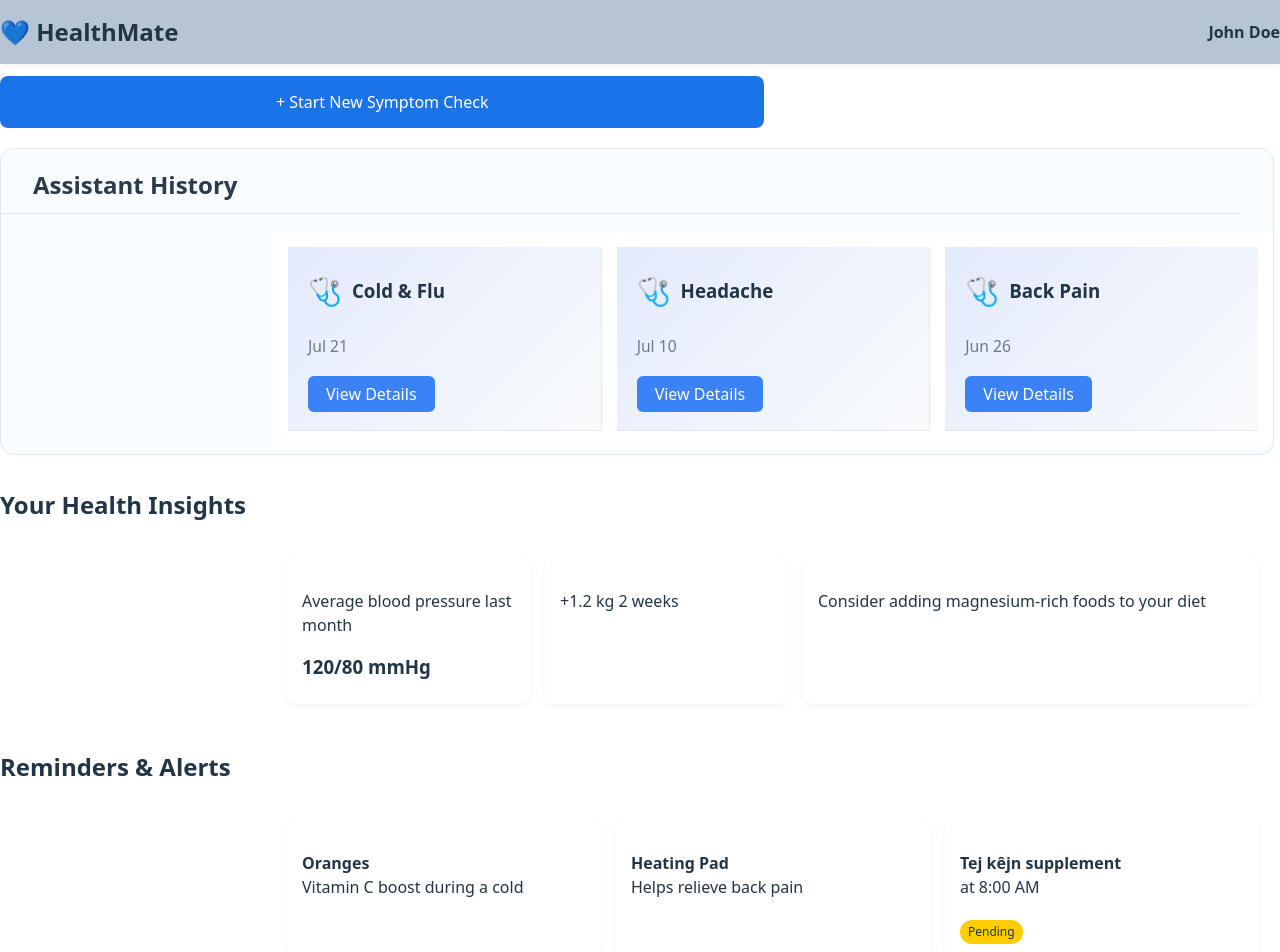
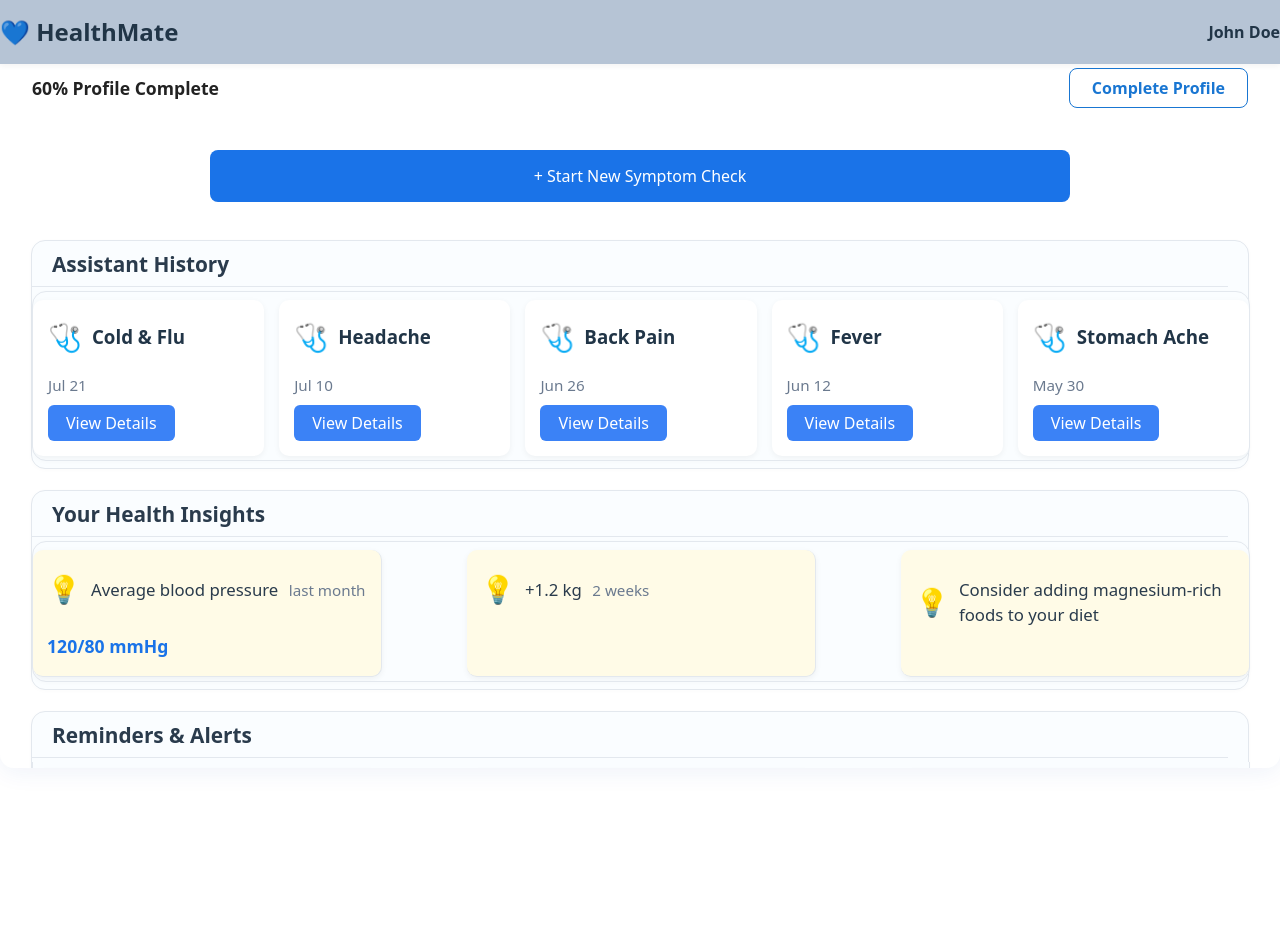
Before and after one commit to ronnieHentry/healthmate-ai-diagnostic, a React (Vite) app in the folder healthmate-ui/: page / in a window 1280 px wide. Shown: the top 952 px of the page. After the commit the page ends 800 px from the top, so only its background shows below. Built offline with nearby package versions, Linux system fonts and the light colour scheme.

Commit message:
Style fixes

```diff
--- a/healthmate-ui/src/components/SymptomHistory.css
+++ b/healthmate-ui/src/components/AssistantHistory.css
@@ -1,35 +1,76 @@
 .history-section {
-  margin-bottom: 32px;
+  margin-bottom: 3px;
+  width: 100%;
   border: 1px solid #e3e8ee;
   border-radius: 14px;
   background: #fafdff;
   box-shadow: 0 1px 4px rgba(0,0,0,0.02);
-  padding: 18px 0 8px 0;
+  padding: 8px 0 4px 0;
 }
 .history-title {
-  font-size: 1.5rem;
-  margin-bottom: 18px;
+  font-size: 1.3rem;
+  margin-bottom: 4px;
   color: #2a3b4c;
   font-weight: 600;
-  padding-left: 32px;
+  padding-left: 20px;
   border-bottom: 1px solid #e3e8ee;
-  padding-bottom: 10px;
+  padding-bottom: 6px;
   margin-top: 0;
-  margin-right: 32px;
+  margin-right: 20px;
   margin-left: 0;
 }
 .cards-row {
   display: flex;
-  flex-wrap: wrap;
-  gap: 0;
+  flex-direction: row;
+  justify-content: space-between;
+  width: 100vw;
+  gap: 1.1rem;
   border-radius: 0 0 12px 12px;
-  overflow: hidden;
+  overflow-x: auto;
+  overflow-y: hidden;
   box-shadow: none;
   border-top: none;
+  scroll-behavior: smooth;
+  -webkit-overflow-scrolling: touch;
+}
+
+.scrollable-row::-webkit-scrollbar {
+  height: 8px;
+}
+.scrollable-row::-webkit-scrollbar-thumb {
+  background: #e0e0e0;
+  border-radius: 4px;
+}
+.scrollable-row::-webkit-scrollbar-track {
+  background: #fff;
+}
+
+.scroll-btns {
+  display: flex;
+  justify-content: flex-end;
+  gap: 0.5rem;
+  margin-bottom: 0.2rem;
+  margin-right: 1.2rem;
+}
+.scroll-btn {
+  background: #f5f5f5;
+  border: none;
+  border-radius: 50%;
+  width: 32px;
+  height: 32px;
+  font-size: 1.2rem;
+  cursor: pointer;
+  box-shadow: 0 1px 4px rgba(0,0,0,0.07);
+  transition: background 0.18s;
+  color: #2a3b4c;
+}
+.scroll-btn:hover {
+  background: #e0e0e0;
+}
 }
 .card.card-history {
   background: linear-gradient(135deg, #e3eafc 0%, #f9fbfc 100%);
-  padding: 22px 20px 18px 20px;
+  padding: 10px 14px 8px 14px;
   border-radius: 0;
   box-shadow: none;
   flex: 1 1 240px;
@@ -59,8 +100,8 @@
 }
 .card-date {
   color: #6b7a8f;
-  font-size: 0.98rem;
-  margin-bottom: 18px;
+  font-size: 0.95rem;
+  margin-bottom: 8px;
 }
 .view-details-btn {
   background: #3b82f6;
--- /dev/null
+++ b/healthmate-ui/src/components/AssistantHistory.jsx
@@ -0,0 +1,45 @@
+import "./AssistantHistory.css";
+
+const historyData = [
+  { date: "Jul 21", title: "Cold & Flu" },
+  { date: "Jul 10", title: "Headache" },
+  { date: "Jun 26", title: "Back Pain" },
+  { date: "Jun 12", title: "Fever" },
+  { date: "May 30", title: "Stomach Ache" },
+];
+
+import React, { useRef } from "react";
+
+const AssistantHistory = ({ onViewDetails }) => {
+  const rowRef = useRef(null);
+  const scroll = (dir) => {
+    if (rowRef.current) {
+      rowRef.current.scrollBy({ left: dir * 320, behavior: "smooth" });
+    }
+  };
+  return (
+    <section className="history-section">
+      <h2 className="history-title">Assistant History</h2>
+      <div className="cards-row" ref={rowRef}>
+        {historyData.map(({ date, title }) => (
+          <div className="card card-history" key={title}>
+            <div className="card-header">
+              <span className="card-icon" role="img" aria-label="history">
+                🩺
+              </span>
+              <h3>{title}</h3>
+            </div>
+            <p className="card-date">{date}</p>
+            <button
+              className="view-details-btn"
+              onClick={() => onViewDetails(`Details about ${title}`)}
+            >
+              View Details
+            </button>
+          </div>
+        ))}
+      </div>
+    </section>
+  );
+};
+export default AssistantHistory;
--- a/healthmate-ui/src/components/HealthInsights.css
+++ b/healthmate-ui/src/components/HealthInsights.css
@@ -1,8 +1,106 @@
+.insights-section {
+  margin-bottom: 3px;
+  width: 100%;
+  border: 1px solid #e3e8ee;
+  border-radius: 14px;
+  background: #fafdff;
+  box-shadow: 0 1px 4px rgba(0,0,0,0.02);
+  padding: 8px 0 4px 0;
+}
+
+.insights-title {
+  font-size: 1.3rem;
+  margin-bottom: 4px;
+  color: #2a3b4c;
+  font-weight: 600;
+  padding-left: 20px;
+  border-bottom: 1px solid #e3e8ee;
+  padding-bottom: 6px;
+  margin-top: 0;
+  margin-right: 20px;
+  margin-left: 0;
+}
+
+.insights-row {
+  display: flex;
+  flex-direction: row;
+  gap: 1.1rem;
+  border-radius: 0 0 12px 12px;
+  overflow-x: auto;
+  overflow-y: hidden;
+  box-shadow: none;
+  border-top: none;
+  scroll-behavior: smooth;
+  -webkit-overflow-scrolling: touch;
+}
+
+.card.card-insight {
+  background: #fffbe7;
+  padding: 10px 14px 8px 14px;
+  border-radius: 10px;
+  box-shadow: 0 2px 6px rgba(0,0,0,0.05);
+  flex: 1 1 240px;
+  min-width: 240px;
+  max-width: 320px;
+  display: flex;
+  flex-direction: column;
+  align-items: flex-start;
+  transition: box-shadow 0.2s;
+  border-right: 1px solid #e3e8ee;
+  border-bottom: 1px solid #e3e8ee;
+}
+.card.card-insight:last-child {
+  border-right: none;
+}
+.card.card-insight:hover {
+  box-shadow: 0 8px 24px rgba(0,0,0,0.13);
+}
+.card-header-insight {
+  display: flex;
+  align-items: center;
+  gap: 10px;
+  margin-bottom: 6px;
+}
+.card-icon-insight {
+  font-size: 1.7rem;
+}
+.insight-content {
+  font-size: 1.05rem;
+  color: #2a3b4c;
+}
+.insight-sub {
+  color: #6b7a8f;
+  font-size: 0.95rem;
+  margin-left: 6px;
+}
+.insight-value {
+  color: #1a73e8;
+  font-size: 1.1rem;
+  margin-top: 4px;
+}
 .cards-row {
-  display: flex;
-  flex-wrap: wrap;
-  gap: 15px;
+  margin-bottom: 3px;
+  width: 100%;
+  border: 1px solid #e3e8ee;
+  border-radius: 14px;
+  background: #fafdff;
+  box-shadow: 0 1px 4px rgba(0,0,0,0.02);
+  padding: 8px 0 4px 0;
 }
+
+.insights-title {
+  font-size: 1.3rem;
+  margin-bottom: 4px;
+  color: #2a3b4c;
+  font-weight: 600;
+  padding-left: 20px;
+  border-bottom: 1px solid #e3e8ee;
+  padding-bottom: 6px;
+  margin-top: 0;
+  margin-right: 20px;
+  margin-left: 0;
+}
+
 .card {
   background: white;
   padding: 15px;
--- a/healthmate-ui/src/components/HealthInsights.jsx
+++ b/healthmate-ui/src/components/HealthInsights.jsx
@@ -7,13 +7,16 @@ const insightsData = [
 ];
 
 const HealthInsights = () => (
-  <section className="insights-section">
-    <h2>Your Health Insights</h2>
-    <div className="cards-row">
+  <section className="history-section insights-section">
+    <h2 className="history-title insights-title">Your Health Insights</h2>
+    <div className="cards-row insights-row">
       {insightsData.map(({ content, sub, value, wide }, i) => (
-        <div className={`card${wide ? ' wide' : ''}`} key={i}>
-          <p>{content} {sub && <span>{sub}</span>}</p>
-          {value && <h3>{value}</h3>}
+        <div className={`card card-insight${wide ? ' wide' : ''}`} key={i}>
+          <div className="card-header-insight">
+            <span className="card-icon-insight" role="img" aria-label="insight">💡</span>
+            <p className="insight-content">{content} {sub && <span className="insight-sub">{sub}</span>}</p>
+          </div>
+          {value && <h3 className="insight-value">{value}</h3>}
         </div>
       ))}
     </div>
--- a/healthmate-ui/src/components/ProfileCompletion.css
+++ b/healthmate-ui/src/components/ProfileCompletion.css
@@ -2,12 +2,26 @@
   display: flex;
   justify-content: space-between;
   align-items: center;
-  margin-top: 20px;
+  margin: 4px;
+  font-size: 1.1rem;
+  font-weight: 600;
+  color: #222;
+  width: 100%;
 }
 .complete-profile-btn {
-  background-color: white;
-  border: 1px solid #ccc;
-  padding: 6px 12px;
-  border-radius: 6px;
+  background: #fff;
+  border: 1.5px solid #1976d2;
+  color: #1976d2;
+  padding: 8px 22px;
+  border-radius: 8px;
+  font-weight: 600;
+  font-size: 1rem;
   cursor: pointer;
+  transition: background 0.18s, color 0.18s, border 0.18s;
+  margin-left: 18px;
 }
+.complete-profile-btn:hover {
+  background: #e3eafc;
+  color: #1250a3;
+  border-color: #1250a3;
+}
--- a/healthmate-ui/src/components/Reminders.css
+++ b/healthmate-ui/src/components/Reminders.css
@@ -1,3 +1,74 @@
+.reminders-section {
+  margin-bottom: 3px;
+  width: 100%;
+  border: 1px solid #e3e8ee;
+  border-radius: 14px;
+  background: #fafdff;
+  box-shadow: 0 1px 4px rgba(0,0,0,0.02);
+  padding: 8px 0 4px 0;
+}
+
+.reminders-title {
+  font-size: 1.3rem;
+  margin-bottom: 4px;
+  color: #2a3b4c;
+  font-weight: 600;
+  padding-left: 20px;
+  border-bottom: 1px solid #e3e8ee;
+  padding-bottom: 6px;
+  margin-top: 0;
+  margin-right: 20px;
+  margin-left: 0;
+}
+
+.reminders-row {
+  display: flex;
+  flex-direction: row;
+  gap: 1.1rem;
+  border-radius: 0 0 12px 12px;
+  overflow-x: auto;
+  overflow-y: hidden;
+  box-shadow: none;
+  border-top: none;
+  scroll-behavior: smooth;
+  -webkit-overflow-scrolling: touch;
+}
+
+.card.card-reminder {
+  background: #e7f7ff;
+  padding: 10px 14px 8px 14px;
+  border-radius: 10px;
+  box-shadow: 0 2px 6px rgba(0,0,0,0.05);
+  flex: 1 1 240px;
+  min-width: 240px;
+  max-width: 320px;
+  display: flex;
+  flex-direction: column;
+  align-items: flex-start;
+  transition: box-shadow 0.2s;
+  border-right: 1px solid #e3e8ee;
+  border-bottom: 1px solid #e3e8ee;
+}
+.card.card-reminder:last-child {
+  border-right: none;
+}
+.card.card-reminder:hover {
+  box-shadow: 0 8px 24px rgba(0,0,0,0.13);
+}
+.card-header-reminder {
+  display: flex;
+  align-items: center;
+  gap: 10px;
+  margin-bottom: 6px;
+}
+.card-icon-reminder {
+  font-size: 1.7rem;
+}
+.reminder-note {
+  font-size: 1.05rem;
+  color: #2a3b4c;
+  margin-bottom: 4px;
+}
 .cards-row {
   display: flex;
   flex-wrap: wrap;
--- a/healthmate-ui/src/components/Reminders.jsx
+++ b/healthmate-ui/src/components/Reminders.jsx
@@ -7,12 +7,16 @@ const remindersData = [
 ];
 
 const Reminders = () => (
-  <section className="reminders-section">
-    <h2>Reminders & Alerts</h2>
-    <div className="cards-row">
+  <section className="history-section reminders-section">
+    <h2 className="history-title reminders-title">Reminders & Alerts</h2>
+    <div className="cards-row reminders-row">
       {remindersData.map(({ title, note, status }, i) => (
-        <div className="card" key={i}>
-          <p><strong>{title}</strong><br />{note}</p>
+        <div className="card card-reminder" key={i}>
+          <div className="card-header-reminder">
+            <span className="card-icon-reminder" role="img" aria-label="reminder">⏰</span>
+            <strong>{title}</strong>
+          </div>
+          <p className="reminder-note">{note}</p>
           {status && <span className="pending">{status}</span>}
         </div>
       ))}
--- a/healthmate-ui/src/components/SymptomHistory.jsx
+++ /dev/null
@@ -1,28 +0,0 @@
-import './SymptomHistory.css';
-
-const historyData = [
-  { date: 'Jul 21', title: 'Cold & Flu' },
-  { date: 'Jul 10', title: 'Headache' },
-  { date: 'Jun 26', title: 'Back Pain' },
-];
-
-const SymptomHistory = ({ onViewDetails }) => (
-  <section className="history-section">
-    <h2 className="history-title">Assistant History</h2>
-    <div className="cards-row">
-      {historyData.map(({ date, title }) => (
-        <div className="card card-history" key={title}>
-          <div className="card-header">
-            <span className="card-icon" role="img" aria-label="history">🩺</span>
-            <h3>{title}</h3>
-          </div>
-          <p className="card-date">{date}</p>
-          <button className="view-details-btn" onClick={() => onViewDetails(`Details about ${title}`)}>
-            View Details
-          </button>
-        </div>
-      ))}
-    </div>
-  </section>
-);
-export default SymptomHistory;
--- a/healthmate-ui/src/pages/Dashboard.css
+++ b/healthmate-ui/src/pages/Dashboard.css
@@ -1,8 +1,28 @@
+/* Center dashboard content and constrain width */
+.dashboard-wrapper {
+  width: 100vw;
+  max-height: calc(100vh - 64px);
+  margin: 0 auto;
+  background: #fff;
+  border-radius: 14px;
+  box-shadow: 0 4px 24px rgba(30, 64, 175, 0.07);
+  padding: 32px 32px 24px 32px;
+  display: flex;
+  flex-direction: column;
+  align-items: center;
+  gap: 18px;
+  overflow-y: auto;
+  box-sizing: border-box;
+}
+border-radius: 14px; /* Adjusted to match the original */
+box-shadow: 0 4px 24px rgba(30, 64, 175, 0.07); /* Adjusted to match the original */
+padding: 32px 32px 24px 32px; /* Adjusted to match the original */
+/* Removed border property */
 .dashboard-container {
-  width: 115em;
-  /* margin-left: 17em; */
-  padding: 20px;
-  padding-top: 64px;
+  width: 100vw;
+  padding: 0;
+  margin: 0;
+  box-sizing: border-box;
 }
 
 .logo {
@@ -19,7 +39,8 @@
 }
 
 .start-check-btn {
-  width: 60%;
+  width: 100%;
+  max-width: 860px;
   background-color: #1a73e8;
   color: white;
   padding: 15px;
@@ -32,22 +53,6 @@
 
 section {
   margin-bottom: 30px;
-}
-
-.cards-row {
-  display: flex;
-  flex-wrap: wrap;
-  gap: 15px;
-  max-width: 1000px;
-  margin-left: 17em;
-  padding: 20px;
-  padding-top: 80px; /* Adjust for fixed header height */
-  background: white;
-  padding: 15px;
-  border-radius: 10px;
-  box-shadow: 0 2px 6px rgba(0,0,0,0.05);
-  flex: 1;
-  min-width: 200px;
 }
 
 .card.wide {
--- a/healthmate-ui/src/pages/Dashboard.jsx
+++ b/healthmate-ui/src/pages/Dashboard.jsx
@@ -2,7 +2,7 @@ import React from 'react';
 import './Dashboard.css';
 import { useNavigate } from 'react-router-dom';
 import ProfileCompletion from '../components/ProfileCompletion';
-import SymptomHistory from '../components/SymptomHistory';
+import AssistantHistory from '../components/AssistantHistory';
 import HealthInsights from '../components/HealthInsights';
 import Reminders from '../components/Reminders';
 
@@ -16,12 +16,10 @@ const Dashboard = () => {
   return (
     <div className="dashboard-wrapper">
       <ProfileCompletion />
-
       <button className="start-check-btn" onClick={handleStartSymptomCheck}>
         + Start New Symptom Check
       </button>
-
-      <SymptomHistory onViewDetails={() => {}} />
+      <AssistantHistory onViewDetails={() => {}} />
       <HealthInsights />
       <Reminders />
     </div>
```
